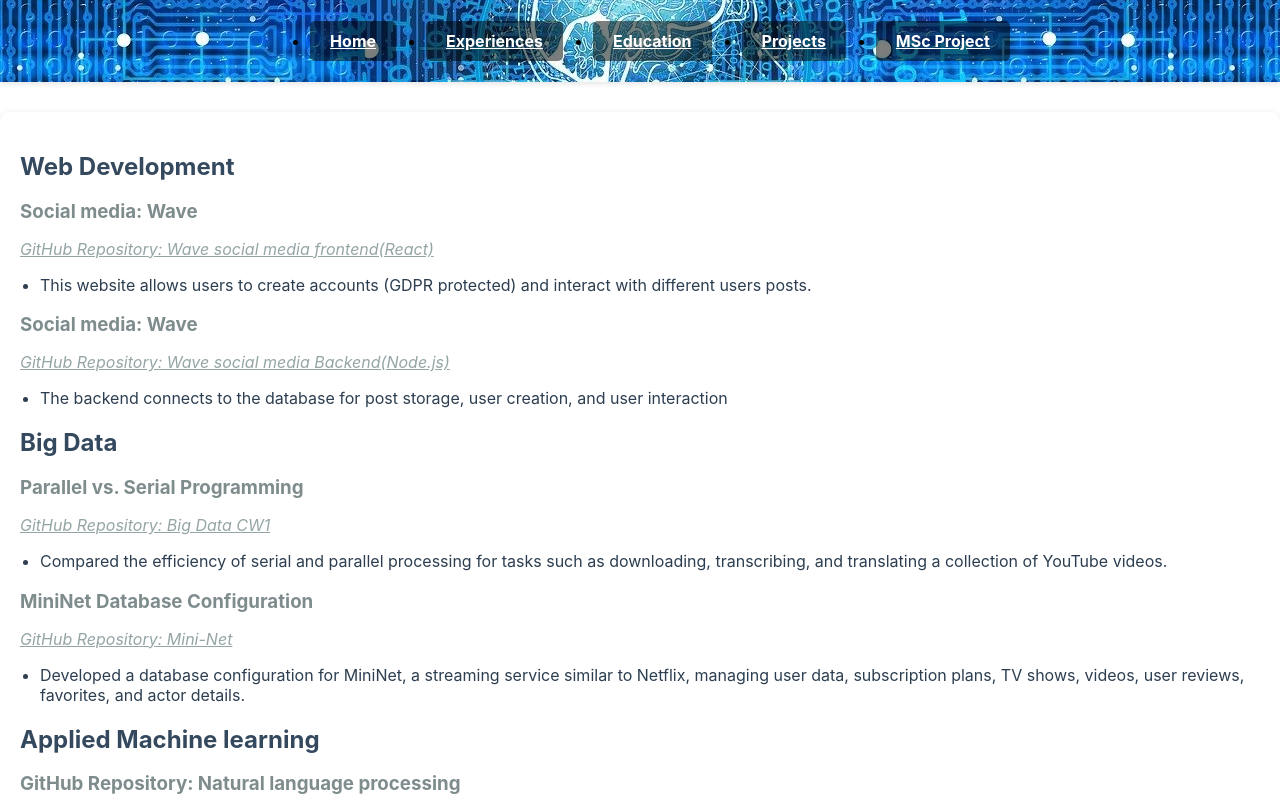
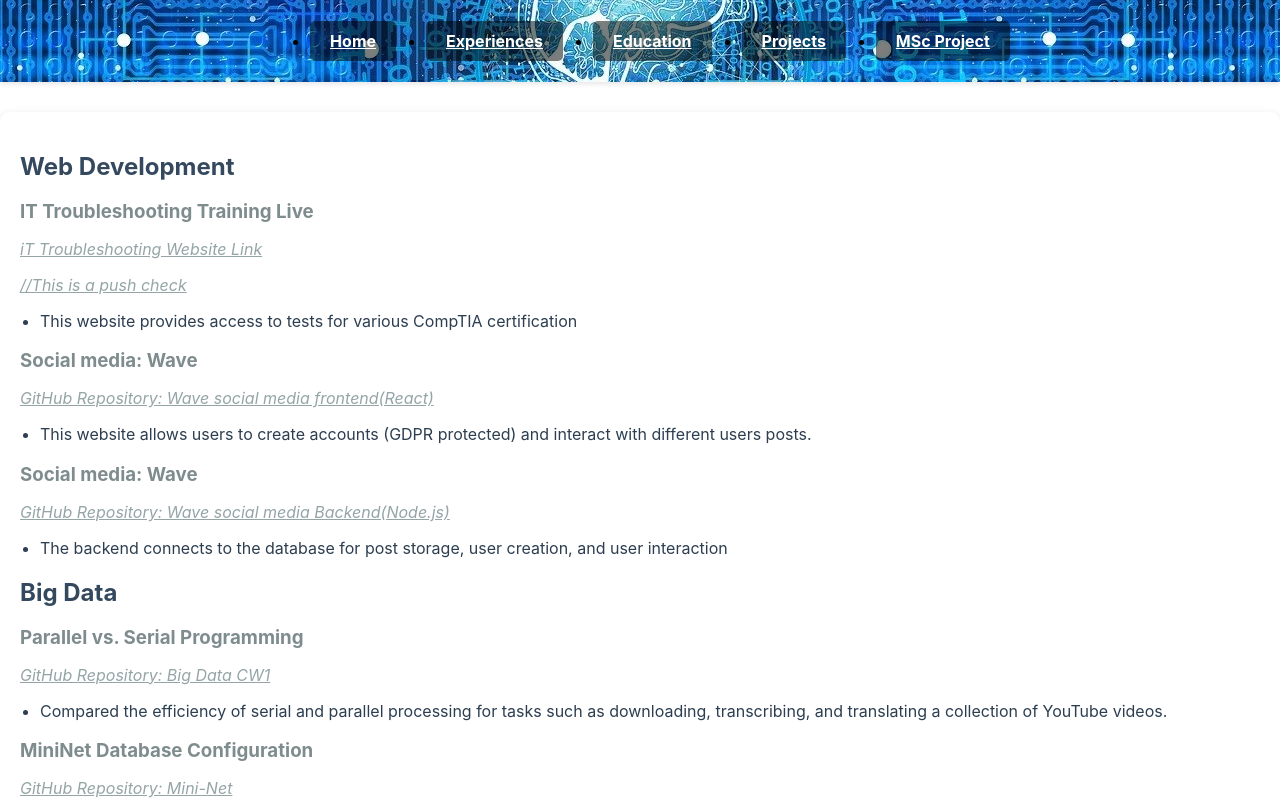
Before and after one commit to dokoye98/CV, a React (Create React App) app: page /projects in a window 1280 px wide. Shown: the top 800 px of the page. Built offline with nearby package versions, Linux system fonts and the light colour scheme.

Commit message:
Project added

```diff
--- a/src/components/Projects.js
+++ b/src/components/Projects.js
@@ -13,6 +13,21 @@ function Project(){
 
 
             <h2>Web Development</h2>
+
+            <h3>IT Troubleshooting Training <b>Live</b></h3>
+  <a
+    href="https://it-troubleshooting-client.vercel.app/account"
+    className="date"
+    target="_blank"
+    rel="noopener noreferrer"
+  >
+    <p>iT Troubleshooting Website Link</p>//This is a push check
+  </a>
+  <ul>
+    <li>
+      This website provides access to tests for various CompTIA certification
+    </li>
+  </ul>
           <h3>Social media: Wave</h3>
   <a
     href="https://github.com/dokoye98/Wave-client"
```
